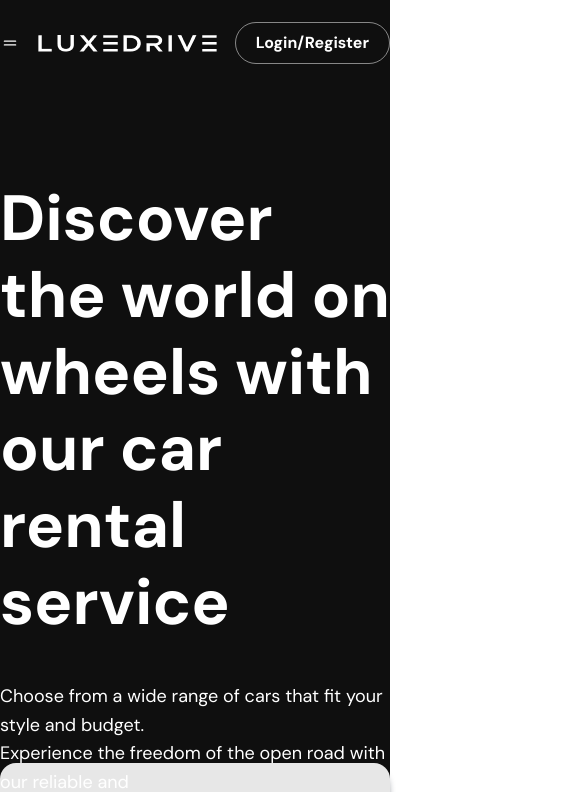
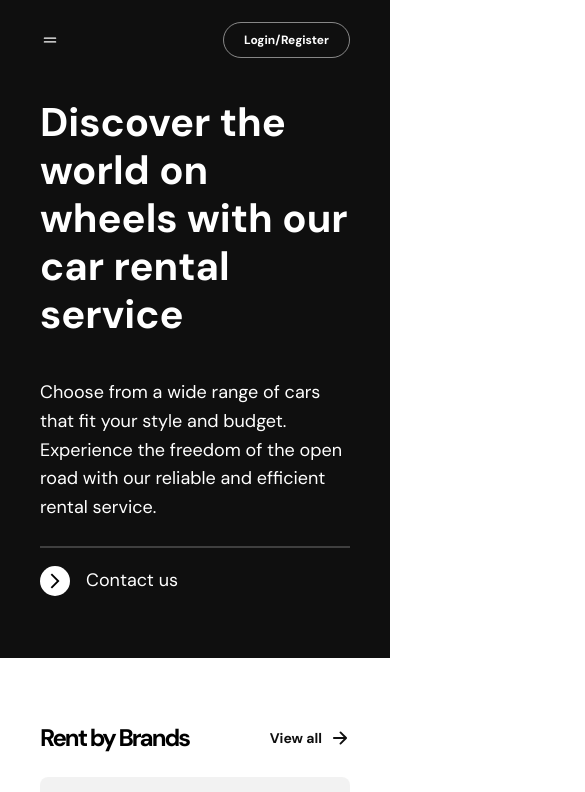
Before and after one commit to Muhammad-Aman1718/car-rental-managment-dashboard, a Next.js app: page / in a window 390 px wide. Shown: the top 792 px of the page, 585 px wide, since content can reach past the window. Built offline with nearby package versions, Linux system fonts and the light colour scheme.

Commit message:
workign on design

```diff
--- a/src/app/page.tsx
+++ b/src/app/page.tsx
@@ -37,28 +37,29 @@ import CustomerImg from "../../public/assets/home/customer.png";
 
 const Home = () => {
   return (
-    <div className="  h-[4000px] ">
-      <div className=" h-[833px] bg-[#0F0F0F] relative z-10 ">
+    <div className=" ">
+      <div className=" h-[833px] max-sm:h-auto bg-[#0F0F0F] relative z-10 ">
         <MainContainer className="text-white py-[22px] ">
           <nav className="flex items-center justify-between ">
             <IoReorderTwoOutline className="w-5 h-5 " />
-            <Image src={HeadingLogo} alt="Heading does not show " />
+            <Image
+              src={HeadingLogo}
+              alt="Heading does not show "
+              className=" max-sm:hidden "
+            />
             <Link href={`/auth/signUp`}>
-              <button className="border border-white rounded-[48px] px-5 py-2 font-semibold border-opacity-50 ">
+              <button className="border border-white rounded-[48px] px-5 py-2 font-semibold border-opacity-50 max-sm:text-[12px] ">
                 Login/Register
               </button>
             </Link>
           </nav>
-          <div className="flex flex-col w-full mt-[117px] mb-10 ">
-            <h1 className="text-white text-[64px] leading-[120%] font-bold mb-10  ">
-              Discover the world on <br /> wheels with our car
-              <br /> rental service
+          <div className="flex flex-col w-full mt-[117px] max-sm:mt-[40px] mb-10 ">
+            <h1 className="text-white text-[64px] leading-[120%] font-bold mb-10 md:w-[650px] max-md:text-[40px]  ">
+              Discover the world on wheels with our car rental service
             </h1>
-            <p className="text-[18px] text-white leading-[160%] font-normal mb-6 ">
+            <p className="text-[18px] text-white leading-[160%] font-normal mb-6 md:w-[650px] ">
               Choose from a wide range of cars that fit your style and budget.
-              <br />
               Experience the freedom of the open road with our reliable and{" "}
-              <br />
               efficient rental service.
             </p>
             <span className=" h-[2px] max-w-[528px] bg-white opacity-[0.2] mb-[18px] "></span>
@@ -71,7 +72,7 @@ const Home = () => {
           </div>
         </MainContainer>
       </div>
-      <MainContainer className="relative top-[-70px] z-50 flex items-end gap-4 max-xl:max-w-[] rounded-[16px] px-6 py-[30px] bg-opacity-90 bg-white shadow-[0_8px_8px_-4px_#101828] max-xl:flex-col max-xl:items-start  ">
+      <MainContainer className="relative top-[-70px] z-50 flex items-end gap-4 max-xl:max-w-[] rounded-[16px] px-6 py-[30px] bg-opacity-90 bg-white shadow-[0_8px_8px_-4px_#101828] max-xl:flex-col max-xl:items-start max-sm:hidden ">
         <div className=" flex items-center gap-x-4">
           <FindVehicleInput
             className=" w-[283px] bg-white "
--- a/src/components/home/MainContainer.tsx
+++ b/src/components/home/MainContainer.tsx
@@ -7,7 +7,9 @@ interface ContainerProps {
 
 const MainContainer: React.FC<ContainerProps> = ({ children, className }) => {
   return (
-    <div className={` mx-auto max-w-[1216px]  ${className}`}>{children}</div>
+    <div className={` mx-auto max-w-[1216px] max-xl:mx-[40px]  ${className}`}>
+      {children}
+    </div>
   );
 };
 
```
